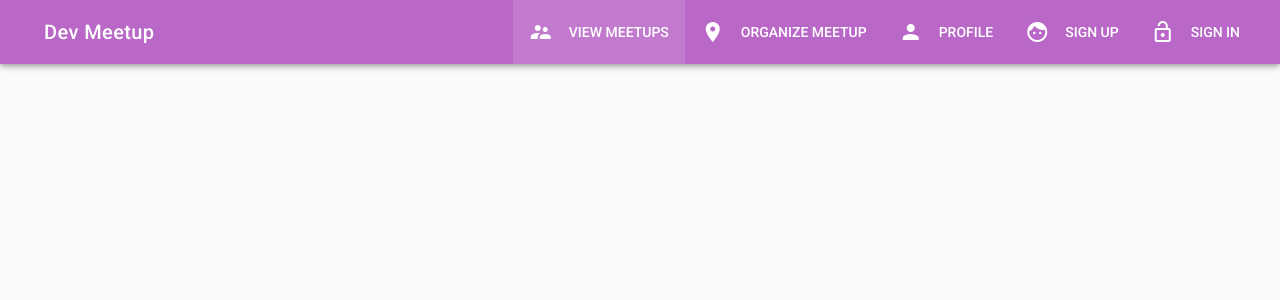
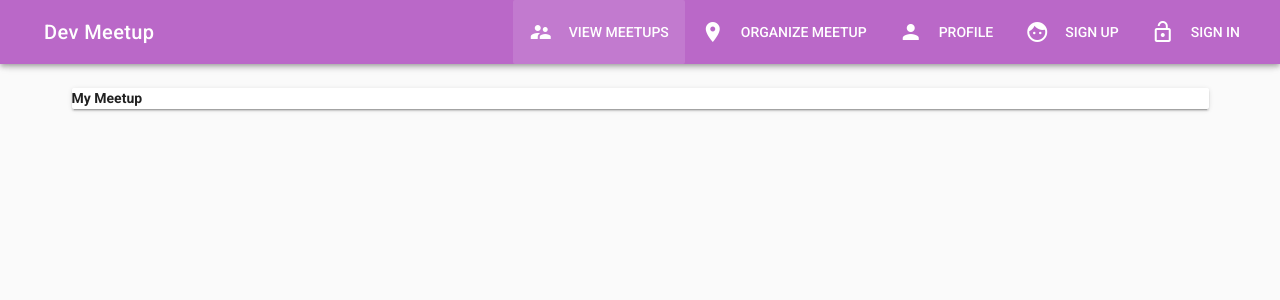
Before and after one commit to mubarak23/Devmeetup-App, a Vue app: page /meetups/123ertyh in a window 1280 px wide. Shown: the top 300 px of the page. Built offline with nearby package versions, Linux system fonts and the light colour scheme.

Commit message:
add the single meetup component for display of details

```diff
--- a/src/components/Home.vue
+++ b/src/components/Home.vue
@@ -33,8 +33,8 @@ export default {
 	data () {
 	return {
 		meetups: [
-			{ imageUrl: 'https://www.google.com/url?sa=i&source=images&cd=&cad=rja&uact=8&ved=2ahUKEwipiY3bt6DhAhVl1eAKHYY5Bt4QjRx6BAgBEAU&url=https%3A%2F%2Fwww.nyhabitat.com%2Fblog%2F2013%2F01%2F14%2Fvisit-times-square-new-york%2F&psig=AOvVaw17SNGC3drDY7OYZH-ourGR&ust=1553711275866307', id:"123ertyh", title: 'meetup in kano' },
-			{ imageUrl: 'https://www.google.com/search?tbm=isch&q=new+york&chips=q:new+york,g_1:times+square:m7-QcdMgD4k%3D&usg=AI4_-kR8p1BsWxrU4RlpFl62DbdMR8R8Vg&sa=X&ved=0ahUKEwiOmK7Ut6DhAhUdBWMBHc0mB50Q4lYIKCgB&biw=1366&bih=657&dpr=1#imgrc=0JQJ19wSdipyeM:', id:'145fgty', title: 'meetup in new york'}
+			{ imageUrl: 'https://media.timeout.com/images/100559575/630/472/image.jpg', id:"123ertyh", title: 'meetup in kano' },
+			{ imageUrl: 'https://imagesvc.meredithcorp.io/v3/mm/image?url=https%3A%2F%2Fcdn-image.travelandleisure.com%2Fsites%2Fdefault%2Ffiles%2Fstyles%2F1600x1000%2Fpublic%2F1475261147%2Ftimes-square-nyc-food-EAT0916.jpg%3Fitok%3DGpQTB9qQ&w=450&c=sc&poi=face&q=85', title: 'meetup in new york'}
 		]
 	}
 	}
--- /dev/null
+++ b/src/components/Meetup/Meetup.vue
@@ -0,0 +1,11 @@
+<template>
+<v-container>
+	<v-layout row wrap>
+		<v-flex xs12>
+			<v-card>
+				<h4>My Meetup</h4>
+			</v-card>
+		</v-flex>
+	</v-layout>
+</v-container>
+</template>
--- a/src/components/Meetup/Meetups.vue
+++ b/src/components/Meetup/Meetups.vue
@@ -1,7 +1,7 @@
 <template>
 <v-container>
 	<v-layout row wrap>
-		<v-flex xs12>
+		<v-flex xs12 sm10 md8 offset-sm1 offset-md2>
 			<v-card class="info">
 				<v-container fluid>
 					<v-layout row>
@@ -20,7 +20,7 @@
 						  </div>
 						</v-card-title>
 						<v-card-actions>
-						<v-btn flat>
+						<v-btn flat to="/meetups/id">
 							<v-icon left>arrow_forward</v-icon>
 						 View Meetups </v-btn>
 						</v-card-actions>
--- a/src/router/index.js
+++ b/src/router/index.js
@@ -3,6 +3,7 @@ import Router from 'vue-router'
 import Home from '@/components/Home'
 import Meetups from '@/components/Meetup/Meetups'
 import CreateMeetup from '@/components/Meetup/CreateMeetup'
+import Meetup from '@/components/Meetup/Meetup'
 import Profile from '@/components/User/Profile'
 import Signup from '@/components/User/Signup'
 import Signin from '@/components/User/Signin'
@@ -21,11 +22,17 @@ export default new Router({
       name: 'Meetups',
       component: Meetups
     },
-    {
+	{
+		path: '/meetups/:id',
+		name: 'Meetup',
+		component: Meetup
+	},
+	{
       path: '/createmeetup',
       name: 'CreateMeetup',
       component: CreateMeetup
     },
+
     {
       path: '/profile',
       name: 'Profile',
```
